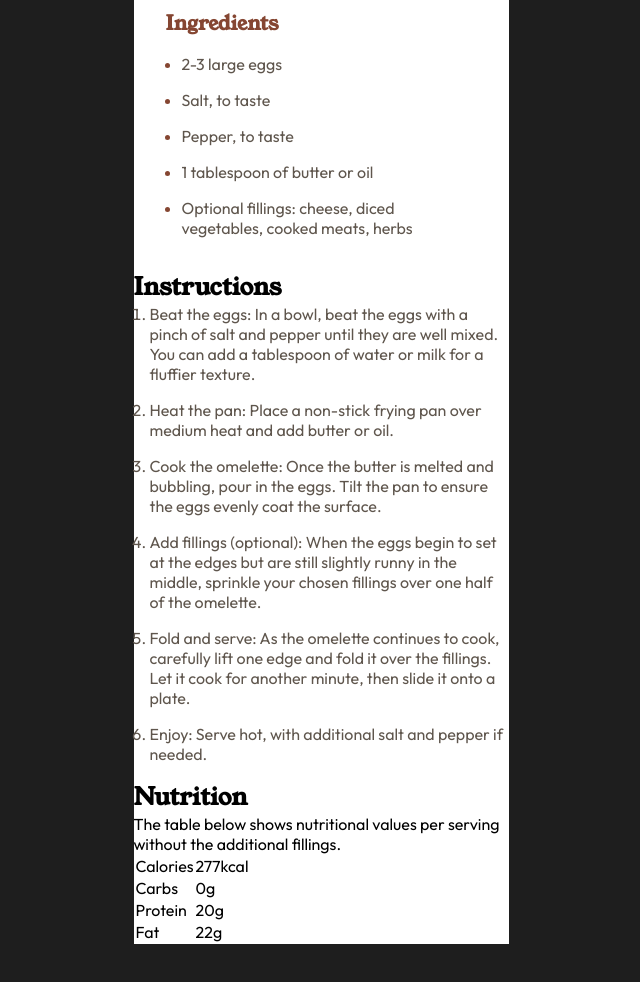
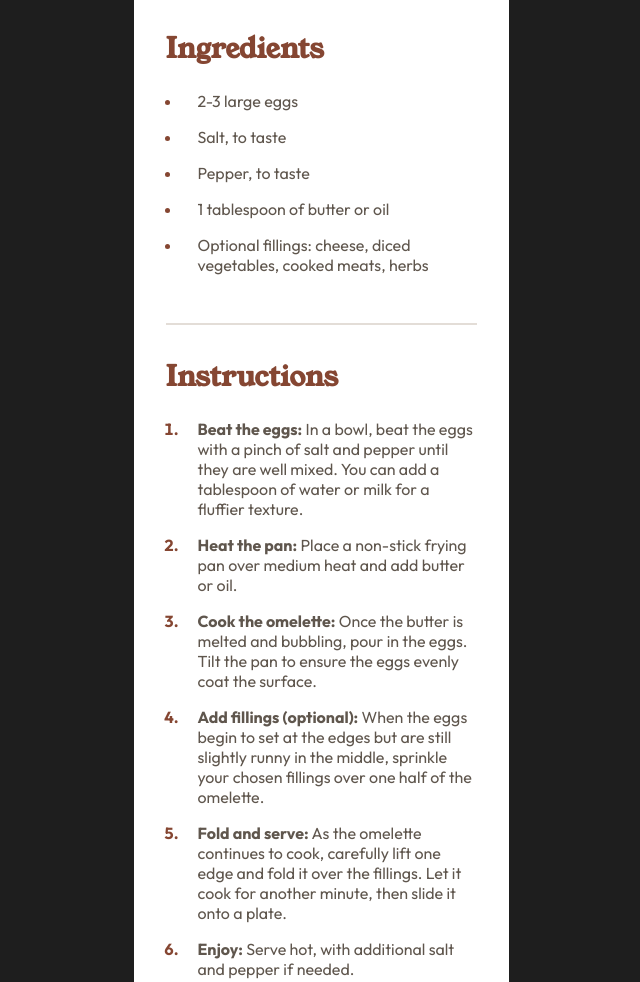
Before and after one commit to thenotoriousob/recipe-page, a plain HTML site: page index.html in a window 1280 px wide. Shown: the part 690-1672 px from the top of the page, without its empty margins (319-959 px from the left). Before the commit the page ends 1634 px from the top, so only its background shows below. Drawn offline with nearby package versions, Linux system fonts and the light colour scheme; files that its build step writes are made by us from their sources.

Commit message:
Add styles for the instruction section

```diff
--- a/index.html
+++ b/index.html
@@ -44,24 +44,24 @@
           </ul>
         </section>
 
-        <section>
+        <section class="instructions-section">
           <h2>Instructions</h2>
           <ol>
-            <li><span>Beat the eggs:</span> In a bowl, beat the eggs with a pinch of salt and pepper until they are well mixed.
+            <li><strong>Beat the eggs:</strong> In a bowl, beat the eggs with a pinch of salt and pepper until they are well mixed.
             You can add a tablespoon of water or milk for a fluffier texture.</li>
 
-            <li><span>Heat the pan:</span> Place a non-stick frying pan over medium heat and add butter or oil.</li>
+            <li><strong>Heat the pan:</strong> Place a non-stick frying pan over medium heat and add butter or oil.</li>
 
-            <li><span>Cook the omelette:</span> Once the butter is melted and bubbling, pour in the eggs. Tilt the pan to ensure
+            <li><strong>Cook the omelette:</strong> Once the butter is melted and bubbling, pour in the eggs. Tilt the pan to ensure
             the eggs evenly coat the surface.</li>
 
-            <li><span>Add fillings (optional):</span> When the eggs begin to set at the edges but are still slightly runny in the
+            <li><strong>Add fillings (optional):</strong> When the eggs begin to set at the edges but are still slightly runny in the
             middle, sprinkle your chosen fillings over one half of the omelette.</li>
 
-            <li><span>Fold and serve:</span> As the omelette continues to cook, carefully lift one edge and fold it over the
+            <li><strong>Fold and serve:</strong> As the omelette continues to cook, carefully lift one edge and fold it over the
             fillings. Let it cook for another minute, then slide it onto a plate.</li>
 
-            <li><span>Enjoy:</span> Serve hot, with additional salt and pepper if needed.</li>
+            <li><strong>Enjoy:</strong> Serve hot, with additional salt and pepper if needed.</li>
           </ol>
         </section>
 
--- a/styles/saas/_variables.scss
+++ b/styles/saas/_variables.scss
@@ -7,3 +7,4 @@ $dark-rose-color: #7A284E;
 $light-rose-color: #FFF7FB;
 $brown-color: #854632;
 $body-background-color: #1E1E1E;
+$border-color: #E3DDD7;
--- a/styles/saas/styles.scss
+++ b/styles/saas/styles.scss
@@ -13,6 +13,7 @@ h1, h2 {
 li {
     color: $stone-color;
     margin-bottom: 1em;
+    padding-left: 1em;
 }
 
 ul, ol {
@@ -56,18 +57,24 @@ ul, ol {
         }
     }
 
-    .ingredients-container {
+    .ingredients-container, .instructions-section {
         margin: 0 2em 2em;
+        border-bottom: 2px solid $border-color;
+        padding-bottom: 2em;
 
         h2 {
-            font-weight: bold;
-            font-size: 1.25rem;
+            font-size: 1.75rem;
             color: $brown-color;
             margin-bottom: .825em;
         }
 
+        li {
+            font-size: 1rem;
+        }
+
         li::marker {
             color: $brown-color;
+            font-weight: bold;
         }
     }
 }
```
